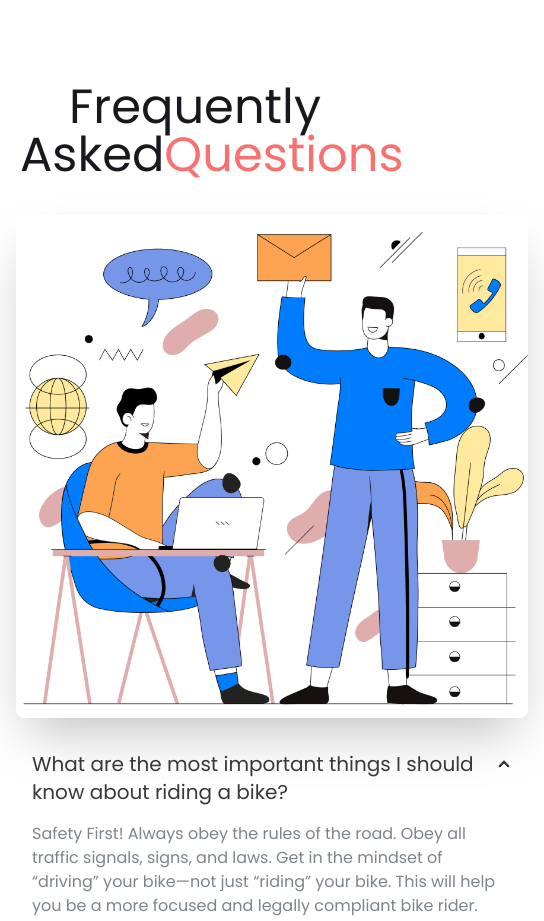
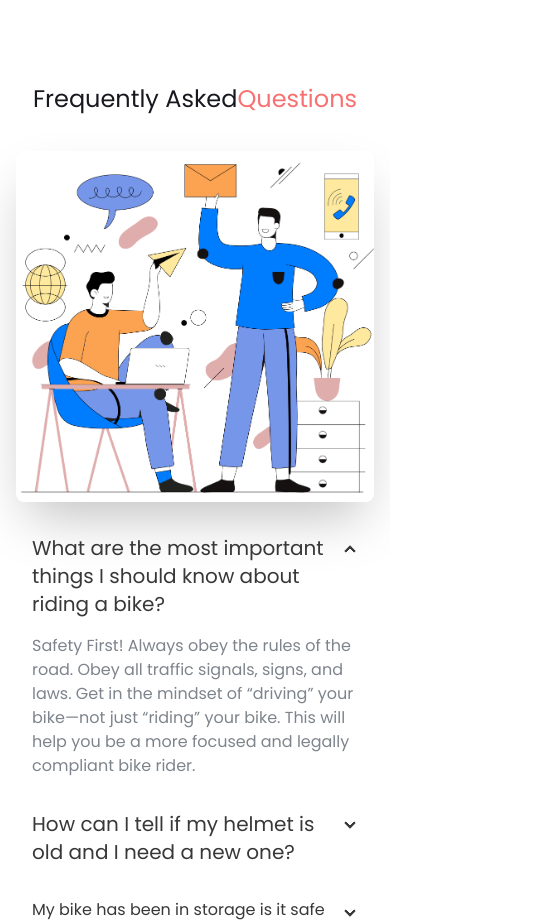
Before and after one commit to mohammadariful20/Biker-zoon, a plain HTML site: page index.html in a window 390 px wide. Shown: the part 5029-5950 px from the top of the page, 544 px wide, since content can reach past the window. Drawn offline with nearby package versions, Linux system fonts and the light colour scheme.

Commit message:
responsive all okay

```diff
--- a/index.html
+++ b/index.html
@@ -267,10 +267,10 @@
       </section>
       <!-- fepuance ask section -->
         <section>
-          <h1 class="text-center text-[#18191F] text-5xl p-5 pt-20" >Frequently Asked<span class="text-red-400">Questions</span></h1>
+          <h1 class="text-center text-[#18191F] text-2xl lg:text-5xl p-5 pt-20" >Frequently Asked<span class="text-red-400">Questions</span></h1>
           <div class="hero min-h-screen">
             <div class="hero-content flex-col lg:flex-row">
-              <img src="images/others/Frame.png" class="max-w-lg rounded-lg shadow-2xl" />
+              <img src="images/others/Frame.png" class="max-w[95%] lg:max-w-md rounded-lg shadow-2xl" />
               <div>
                 <div class="collapse collapse-arrow ">
                   <input type="radio" name="my-accordion-2" checked="checked" />
```
